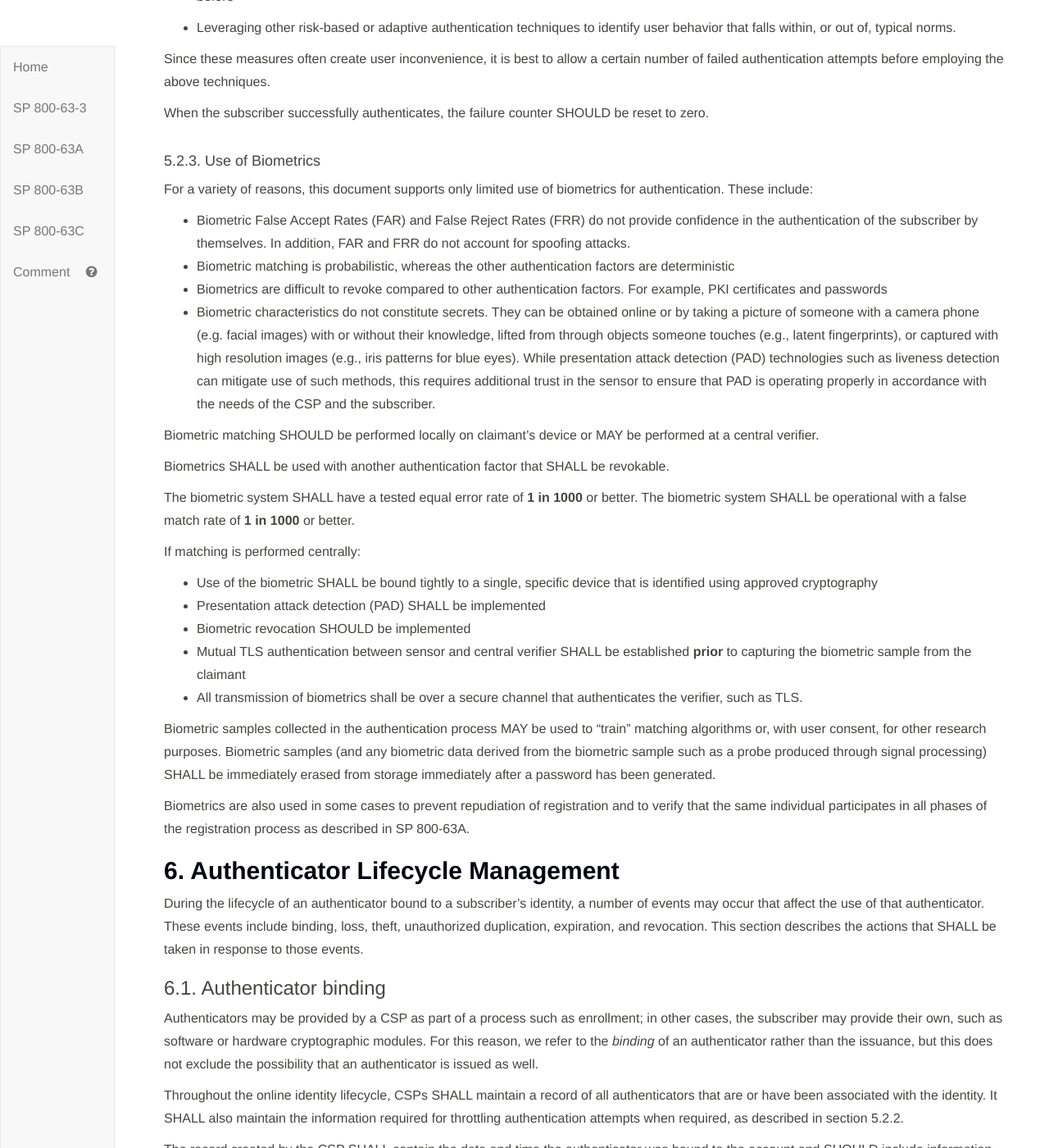
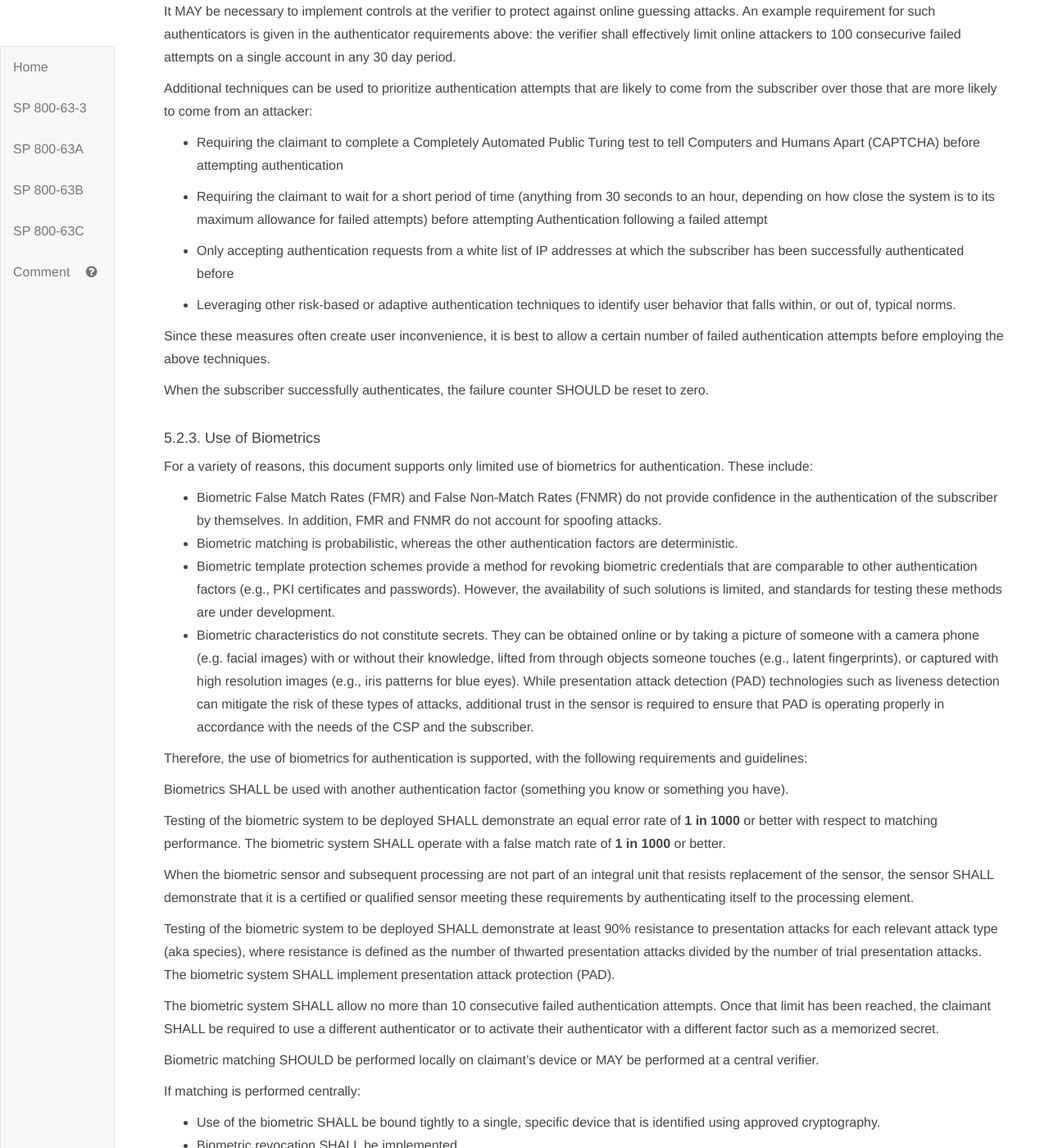
Before and after one commit to usnistgov/800-63-3, a Jekyll site: the page built from sp800-63b.md, in a window 1280 px wide and 1400 px high, scrolled down 30144 px. Shown: the whole window at 82% size. Built offline with Jekyll 4.4.1, drawn with Linux system fonts in a browser that asks for light colours; some of the changed text lies outside the part shown.

Commit message:
Updated biometrics requirements (#61)
* Display documents in a single unit; header fixups

* Updated biometrics requirements based on input from @enewt
Better consistency between requirements for multi-factor authenticators.
Few misc edits

* Add biometric sensor authentication requirement.

```diff
--- a/sp800-63b/sec5_authenticators.md
+++ b/sp800-63b/sec5_authenticators.md
@@ -113,15 +113,15 @@ If the authenticator output has less than 64 bits of entropy, the verifier SHALL
 
 #### 5.1.5. Multi-Factor OTP Devices
 
-A multi-factor (MF) OTP device hardware device generates one-time passwords for use in authentication and which requires activation through a second factor of authentication. The second factor of authentication may be achieved through some kind of integral entry pad, an integral biometric (e.g., fingerprint) reader or a direct computer interface (e.g., USB port). The one-time password is typically displayed on the device and manually input to the verifier, although direct electronic output from the device as input to a computer is also allowed. For example, a one-time password device may display 6 characters at a time. The MF OTP device is *something you have*, and it may be activated by either *something you know* or *something you are*.
+A multi-factor (MF) OTP device hardware device generates one-time passwords for use in authentication and requires activation through a second factor of authentication. The second factor of authentication may be achieved through some kind of integral entry pad, an integral biometric (e.g., fingerprint) reader or a direct computer interface (e.g., USB port). The one-time password is typically displayed on the device and manually input to the verifier, although direct electronic output from the device as input to a computer is also allowed. For example, a one-time password device may display 6 characters at a time. The MF OTP device is *something you have*, and it may be activated by either *something you know* or *something you are*.
 
 ##### 5.1.5.1. Multi-Factor OTP Authenticators
 
 Multi-factor OTP authenticators operate in a similar manner to single-factor OTP authenticators (see [Section 5.1.4.1](#sfotpa)), except that they require the entry of either a memorized secret or use of a biometric to obtain a password from the authenticator. Each use of the authenticator SHALL require the input of the additional factor. In the event that the memorized secret or the biometric are incorrect, the authenticator SHALL not provide any indication of this; the authenticator SHALL output an incorrect password that is indistinguishable from the correct password except by the verifier.
 
-The authenticator output SHALL have at least 6 decimal digits (approximately 20 bits) of entropy. The output SHALL be generated by using an approved block cipher or hash function to combine a symmetric key stored on a personal hardware device with a nonce to generate a one-time password. The nonce MAY be a date and time, a counter generated on the device.
+The authenticator output SHALL have at least 6 decimal digits (approximately 20 bits) of entropy. The output SHALL be generated by using an approved block cipher or hash function to combine a symmetric key stored on a personal hardware device with a nonce to generate a one-time password. The nonce MAY be based on the date and time or on a counter generated on the device.
 
-The memorized secret used by the authenticator SHALL be at least 6 decimal digits (approximately 20 bits) in length or of equivalent complexity. A biometric activation factor SHALL meet the requirements of [Section 5.2.3](#biometric_use).
+Any memorized secret used by the authenticator for activation SHALL be at least 6 decimal digits (approximately 20 bits) in length or of equivalent complexity. A biometric activation factor SHALL meet the requirements of [Section 5.2.3](#biometric_use), including limits on number of successive authentication failures.
 
 The unencrypted key and activation secret or biometric sample (and any biometric data derived from the biometric sample such as a probe produced through signal processing) SHALL be immediately erased from storage immediately after a password has been generated.
 
@@ -137,7 +137,7 @@ If the authenticator output or activation secret has less than 64 bits of entrop
 
 A single-factor cryptographic device is a hardware device that performs cryptographic operations on input provided to the device. This device does not require activation through a second factor of authentication. This device uses embedded symmetric or asymmetric cryptographic keys. Authentication is accomplished by proving possession of the device. The authenticator output is highly dependent on the specific cryptographic device and protocol, but it is generally some type of signed message.
 
-##### 5.1.6.1 Single Factor Cryptographic Device Authenticators
+##### 5.1.6.1. Single Factor Cryptographic Device Authenticators
 
 Single-factor cryptographic device authenticators encapsulate a secret key that is unique to the device and SHALL NOT be exportable (removed from the device). They operate by signing a challenge nonce, usually presented through a direct computer interface such as a USB port.
 
@@ -163,7 +163,9 @@ Multi-factor software cryptographic authenticators encapsulate a secret key that
 
 Each authentication operation using the authenticator SHALL require the input of the additional factor. In the event that the memorized secret or the biometric are incorrect, the authenticator SHALL not provide any indication of this; the authenticator SHALL output an incorrect value that is indistinguishable from a correct one except by the verifier.
 
-The unencrypted secret key and activation secret or biometric SHALL be immediately erased from storage immediately after an authentication transaction has taken place.
+Any memorized secret used by the authenticator for activation SHALL be at least 6 decimal digits (approximately 20 bits) in length or of equivalent complexity. A biometric activation factor SHALL meet the requirements of [Section 5.2.3](#biometric_use), including limits on number of successive authentication failures.
+
+The unencrypted key and activation secret or biometric sample (and any biometric data derived from the biometric sample such as a probe produced through signal processing) SHALL be immediately erased from storage immediately after an authentication transaction has taken place.
 
 ##### 5.1.7.2. Multi-Factor Cryptographic Software Verifiers
 
@@ -178,6 +180,10 @@ A multi-factor cryptographic device is a hardware device that contains a protect
 Multi-factor cryptographic device authenticators use tamper-resistant hardware to encapsulate a secret key that is unique to the authenticator and is accessible only through the input of an additional factor, either a memorized secret or a biometric.
 
 Each authentication operation using the authenticator SHOULD require the input of the additional factor. Input of the additional factor MAY be accomplished via either direct input on the device or via a hardware connection (e.g., USB or smartcard).
+
+Any memorized secret used by the authenticator for activation SHALL be at least 6 decimal digits (approximately 20 bits) in length or of equivalent complexity. A biometric activation factor SHALL meet the requirements of [Section 5.2.3](#biometric_use), including limits on number of successive authentication failures.
+
+The unencrypted key and activation secret or biometric sample (and any biometric data derived from the biometric sample such as a probe produced through signal processing) SHALL be immediately erased from storage immediately after an authentication transaction has taken place.
 
 ##### <a name="mfcdv"></a>5.1.8.2 Multi-Factor Cryptographic Device Verifiers
 
@@ -217,25 +223,32 @@ When the subscriber successfully authenticates, the failure counter SHOULD be re
 
 For a variety of reasons, this document supports only limited use of biometrics for authentication. These include:
 
-- Biometric False Accept Rates (FAR) and False Reject Rates (FRR) do not provide confidence in the authentication of the subscriber by themselves. In addition, FAR and FRR do not account for spoofing attacks.
-- Biometric matching is probabilistic, whereas the other authentication factors are deterministic
-- Biometrics are difficult to revoke compared to other authentication factors.  For example, PKI certificates and passwords
-- Biometric characteristics do not constitute secrets.  They can be obtained online or by taking a picture of someone with a camera phone (e.g. facial images) with or without their knowledge, lifted from through objects someone touches (e.g., latent fingerprints), or captured  with high resolution images (e.g., iris patterns for blue eyes). While presentation attack detection (PAD) technologies such as liveness detection can mitigate use of such methods, this requires additional trust in the sensor to ensure that PAD is operating properly in accordance with the needs of the CSP and the subscriber.
+- Biometric False Match Rates (FMR) and False Non-Match Rates (FNMR) do not provide confidence in the authentication of the subscriber by themselves. In addition, FMR and FNMR do not account for spoofing attacks.
+- Biometric matching is probabilistic, whereas the other authentication factors are deterministic.
+- Biometric template protection schemes provide a method for revoking biometric credentials that are comparable to other authentication factors (e.g., PKI certificates and passwords). However, the availability of such solutions is limited, and standards for testing these methods are under development.
+- Biometric characteristics do not constitute secrets.  They can be obtained online or by taking a picture of someone with a camera phone (e.g. facial images) with or without their knowledge, lifted from through objects someone touches (e.g., latent fingerprints), or captured  with high resolution images (e.g., iris patterns for blue eyes). While presentation attack detection (PAD) technologies such as liveness detection can mitigate the risk of these types of attacks, additional trust in the sensor is required to ensure that PAD is operating properly in accordance with the needs of the CSP and the subscriber.
+
+Therefore, the use of biometrics for authentication is supported, with the following requirements and guidelines:
+
+Biometrics SHALL be used with another authentication factor (something you know or something you have).
+
+Testing of the biometric system to be deployed SHALL demonstrate an equal error rate of **1 in 1000** or better with respect to matching performance. The biometric system SHALL operate with a false match rate of **1 in 1000** or better.
+
+When the biometric sensor and subsequent processing are not part of an integral unit that resists replacement of the sensor, the sensor SHALL demonstrate that it is a certified or qualified sensor meeting these requirements by authenticating itself to the processing element.
+
+Testing of the biometric system to be deployed SHALL demonstrate at least 90% resistance to presentation attacks for each relevant attack type (aka species), where resistance is defined as the number of thwarted presentation attacks divided by the number of trial presentation attacks. The biometric system SHALL implement presentation attack protection (PAD).
+
+The biometric system SHALL allow no more than 10 consecutive failed authentication attempts. Once that limit has been reached, the claimant SHALL be required to use a different authenticator or to activate their authenticator with a different factor such as a memorized secret.
 
 Biometric matching SHOULD be performed locally on claimant's device or MAY be performed at a central verifier.
 
-Biometrics SHALL be used with another authentication factor that SHALL be revokable.
-
-The biometric system SHALL have a tested equal error rate of **1 in 1000** or better. The biometric system SHALL be operational with a false match rate of **1 in 1000** or better.
-
 If matching is performed centrally:
 
-* Use of the biometric SHALL be bound tightly to a single, specific device that is identified using approved cryptography
-* Presentation attack detection (PAD) SHALL be implemented
-* Biometric revocation SHOULD be implemented
-* Mutual TLS authentication between sensor and central verifier SHALL be established **prior** to capturing the biometric sample from the claimant
+* Use of the biometric SHALL be bound tightly to a single, specific device that is identified using approved cryptography.
+* Biometric revocation SHALL be implemented.
+* Mutual TLS authentication between sensor and central verifier SHALL be established **prior** to capturing the biometric sample from the claimant.
 * All transmission of biometrics shall be over a secure channel that authenticates the verifier, such as TLS.
 
-Biometric samples collected in the authentication process MAY be used to "train" matching algorithms or, with user consent, for other research purposes. Biometric samples (and any biometric data derived from the biometric sample such as a probe produced through signal processing) SHALL be immediately erased from storage immediately after a password has been generated.
+Biometric samples collected in the authentication process MAY be used to train matching algorithms or, with user consent, for other research purposes. Biometric samples (and any biometric data derived from the biometric sample such as a probe produced through signal processing) SHALL be immediately erased from storage immediately after a password has been generated.
 
 Biometrics are also used in some cases to prevent repudiation of registration and to verify that the same individual participates in all phases of the registration process as described in SP 800-63A.
```
